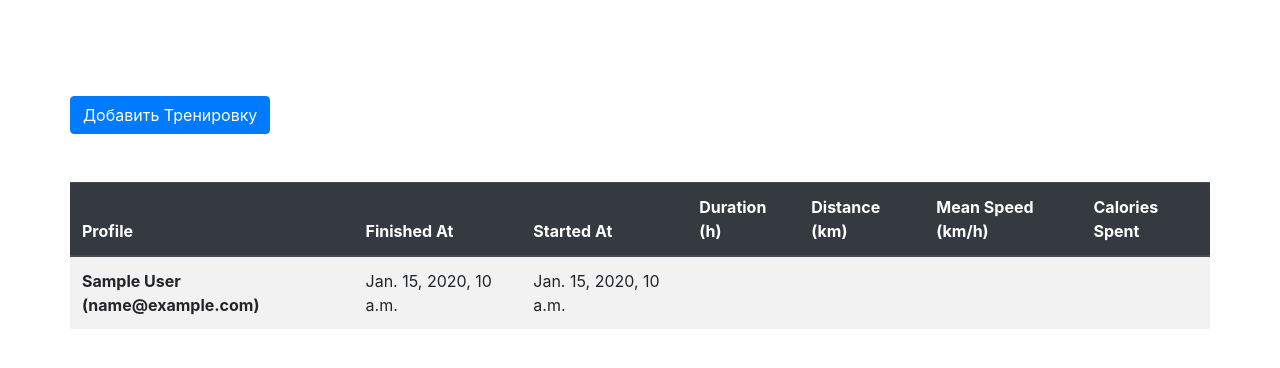
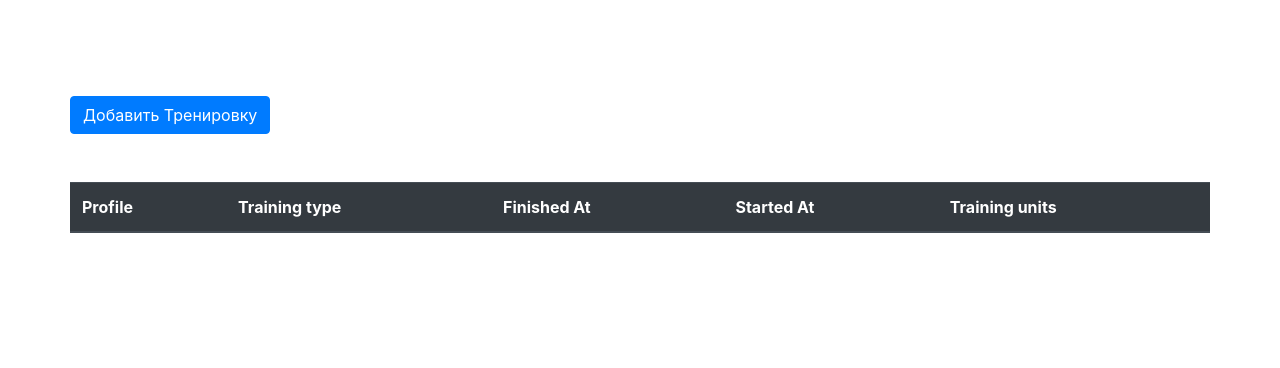
Before and after one commit to fr0mhell/testing-django, a Django app: page / in a window 1280 px wide. Shown: the top 368 px of the page. Run offline with Django 3.2, Linux system fonts and the light colour scheme; a user stored in the database is signed in; data comes from the database, SQL or seed files in the repository; tables that the repository leaves empty hold one stand-in row (values such as "Sample post"); lists and menus that the app fills with data are empty.

Commit message:
Experiments with forms

```diff
--- a/fitness/templates/create_training.html
+++ b/fitness/templates/create_training.html
@@ -14,6 +14,9 @@
         <div class="card-body">
           <form action="{% if is_edit %} {% url 'trainings:edit-training' training_id %} {% else %} {% url 'trainings:create-training' %}{% endif %}"method="post">
             {% csrf_token %}
+
+            {{ form.errors }}
+
             {{ form.as_p }}
             <button type="submit" class="btn btn-primary">
               {% if is_edit %} Сохранить {% else %} Добавить {% endif %}
--- a/fitness/templates/index.html
+++ b/fitness/templates/index.html
@@ -22,12 +22,10 @@
           {% if show_all %}
             <th scope="col">Profile</th>
           {% endif %}
+          <th scope="col">Training type</th>
           <th scope="col">Finished At</th>
           <th scope="col">Started At</th>
-          <th scope="col">Duration (h)</th>
-          <th scope="col">Distance (km)</th>
-          <th scope="col">Mean Speed (km/h)</th>
-          <th scope="col">Calories Spent</th>
+          <th scope="col">Training units</th>
           {% if not show_all %}
             <th scope="col"></th>
           {% endif %}
@@ -40,12 +38,10 @@
             {% if show_all %}
               <th scope="row"> {{ training.profile }}</th>
             {% endif %}
+            <td>{{ training.training_type }}</td>
             <td>{{ training.finished_at }}</td>
             <td>{{ training.started_at }}</td>
-            <td>{{ training.duration_hours|floatformat:3 }}</td>
-            <td>{{ training.distance_km|floatformat:3 }}</td>
-            <td>{{ training.mean_speed|floatformat:3 }}</td>
-            <td>{{ training.calories_spent|floatformat:3 }}</td>
+            <td>{{ training.training_units }}</td>
             {% if not show_all %}
               <td>
                 <a class="btn btn-primary" href="{% url 'trainings:edit-training' training.id %}" role="button">Редактировать</a>
--- a/fitness/training/views.py
+++ b/fitness/training/views.py
@@ -3,13 +3,11 @@ from django.contrib.auth.decorators import login_required
 from django.http import HttpResponseNotFound
 
 from .models import Training, Profile
-from .forms import ProfileForm, TrainingForm
+from .forms import ProfileForm, TrainingForm, ProfileForm2
 
 
 @login_required
 def create_profile(request):
-    if profile := request.user.profile:
-        return redirect('trainings:edit-profile', profile_id=profile.id)
 
     form = ProfileForm(
         data=request.POST or None,
@@ -60,11 +58,15 @@ def _show_training_table(request, show_all):
     if not profile_qs.exists():
         return redirect('trainings:create-profile')
 
-    trainings = Training.objects.all()
+    trainings = Training.objects.all().select_related(
+        'profile',
+        'profile__user',
+        'training_type',
+    )
     profile = profile_qs.first()
     if not show_all:
         trainings = trainings.filter(profile=profile)
-    return render(request, 'index.html', context={'trainings': trainings, 'show_all': show_all})
+    return render(request, 'index.html', context={'trainings': trainings[:100], 'show_all': show_all})
 
 
 def index(request):
@@ -87,8 +89,16 @@ def add_training(request):
         template = 'create_training.html'
         return render(request, template, context)
 
-    training = form.save(commit=False)
-    training.profile = profile
+    training = Training(
+        started_at=form.cleaned_data['started_at'],
+        finished_at=form.cleaned_data['finished_at'],
+        training_type=form.cleaned_data['training_type'],
+        training_units=form.cleaned_data['training_units'],
+        profile=profile,
+    )
+
+    # training = form.save(commit=False)
+    # training.profile = profile
     training.save()
     return redirect('trainings:my-trainings')
 
```
Also changed, not shown: fitness/training/admin.py (+6 -3 lines), fitness/training/forms.py (+26 -2 lines).
